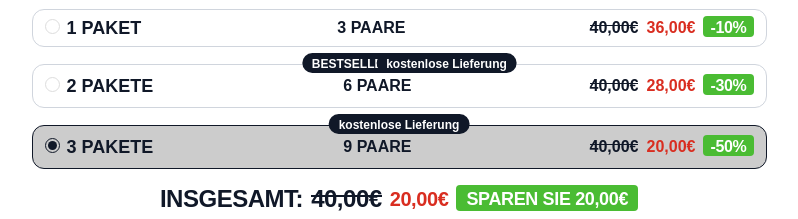
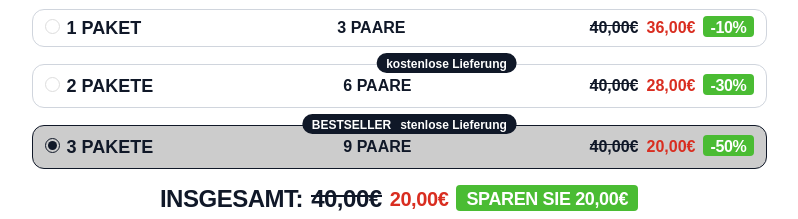
Before and after one commit to RomanMakoviichuk/de, a plain HTML site: page index.html in a window 1280 px wide. Shown: the part 1590-1809 px from the top of the page, without its empty margins (241-1039 px from the left). Drawn offline with nearby package versions, Linux system fonts and the light colour scheme; a web font is replaced by a local one.

Commit message:
first commit

```diff
--- a/css/style-v4.css
+++ b/css/style-v4.css
@@ -306,7 +306,7 @@ main {
     margin-top: 10px;
     padding: 9px 12px;
 }
-.package__item:nth-child(2):before {
+.package__item:nth-child(3):after {
     content: 'BESTSELLER';
     position: absolute;
     top: -12px;
@@ -345,7 +345,7 @@ main {
     content: 'kostenlose Lieferung';
     position: absolute;
     top: -12px;
-    left: 50%;
+    left: calc(50% + (95px / 2));
     transform: translateX(-50%);
     background: #101828;
     border-radius: 20px;
--- a/index.html
+++ b/index.html
@@ -33,7 +33,7 @@ src="https://www.facebook.com/tr?id=718228222187289&ev=PageView&noscript=1"
 <header>
     <div class="header__banner">
         <div class="header-banner__holder">
-            &#127873; <b>SALE BIS SONNTAG:</b> KOSTENLOSE LIEFERUNG UND RABATT
+            <b>Letzter Tag des Verkaufs 🚨</b>
 
         </div>
     </div>
```
